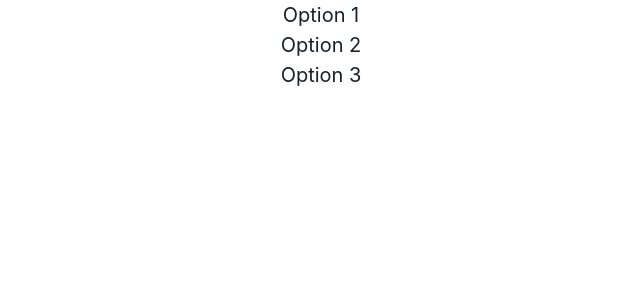
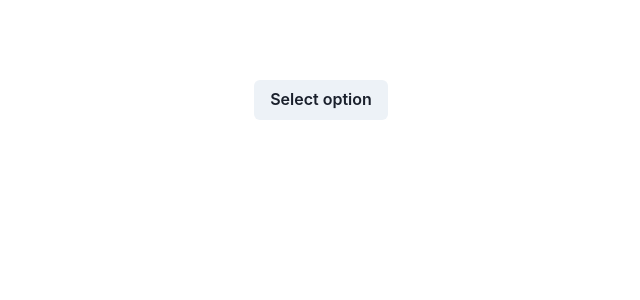
Before and after one commit to dexkode4/Team-Sasuke-X, a React (Create React App) app: page / in a window 1280 px wide. Shown: the top 300 px of the page, without its empty margins (319-959 px from the left). Built offline with nearby package versions, Linux system fonts and the light colour scheme.

Commit message:
implement skeleton structure

```diff
--- a/src/App.tsx
+++ b/src/App.tsx
@@ -1,15 +1,17 @@
 import * as React from 'react';
 import { ChakraProvider, Box, theme } from '@chakra-ui/react';
 import { Select, SelectOption, SelectList } from './Select';
+import { SelectButton } from './Select/components/SelectButton';
 
 export const App = () => (
 	<ChakraProvider theme={theme}>
-		<Box textAlign='center' fontSize='xl'>
+		<Box textAlign='center' fontSize='xl' p={20}>
 			<Select>
+        <SelectButton placeholder='Select option' />
 				<SelectList>
-					<SelectOption>Option 1</SelectOption>
-					<SelectOption>Option 2</SelectOption>
-					<SelectOption>Option 3</SelectOption>
+					<SelectOption value={1}>Option 1</SelectOption>
+					<SelectOption value={2}>Option 2</SelectOption>
+					<SelectOption value={3}>Option 3</SelectOption>
 				</SelectList>
 			</Select>
 		</Box>
--- a/src/Select/Select.tsx
+++ b/src/Select/Select.tsx
@@ -6,13 +6,14 @@ export type variant = 'native' | 'outline' | 'filled' | 'flushed' | 'unstyled';
 export interface SelectProps {
 	children: React.ReactNode;
 	variant?: variant;
+	icon?:  React.ReactElement<any>;
+	isLoading?:boolean;
 }
 
 export const Select = ({ children }: SelectProps) => {
 	return (
 		<SelectProvider>
 			<chakra.div>
-
 				{children}
 			</chakra.div>
 		</SelectProvider>
--- /dev/null
+++ b/src/Select/components/SelectButton.tsx
@@ -0,0 +1,12 @@
+import { Button } from '@chakra-ui/react';
+import React, { useContext } from 'react';
+import { SelectContext } from '../context';
+
+interface SelectButtonProps {
+	placeholder: string;
+}
+
+export const SelectButton = ({placeholder}:SelectButtonProps) => {
+	const { toggleDropdown, displayValue } = useContext(SelectContext);
+	return <Button onClick={toggleDropdown}>{displayValue ?? placeholder}</Button>;
+};
--- a/src/Select/components/SelectList.tsx
+++ b/src/Select/components/SelectList.tsx
@@ -1,13 +1,12 @@
-import React from 'react';
+import { Box } from '@chakra-ui/react';
+import React, { useContext } from 'react';
+import { SelectContext } from '../context';
 
 interface SelectListProps {
-    children: React.ReactNode;
+	children: React.ReactNode;
 }
 
-export const SelectList = ({ children }:SelectListProps) => {
-  return (
-    <div>
-        {children}
-    </div>
-  )
-}
+export const SelectList = ({ children }: SelectListProps) => {
+	const { isOpenDropdown } = useContext(SelectContext);
+	return isOpenDropdown ? <Box>{children}</Box> : null;
+};
--- a/src/Select/components/SelectOption.tsx
+++ b/src/Select/components/SelectOption.tsx
@@ -1,9 +1,19 @@
-import React from 'react';
+import { Box } from '@chakra-ui/react';
+import React, { useContext } from 'react';
+import { SelectContext, Value } from '../context';
 
 interface SelectOptionProps {
 	children: React.ReactNode;
+	value: Value
 }
 
-export const SelectOption = ({ children }: SelectOptionProps) => {
-	return <div>{children}</div>;
+export const SelectOption = ({ children, value }: SelectOptionProps) => {
+	const { handleDisplayValue, toggleDropdown, handleValue  } = useContext(SelectContext);
+
+	const handleSelect = () => {
+		handleDisplayValue(children);
+		toggleDropdown();
+		handleValue(value)
+	}
+	return <Box onClick={handleSelect}>{children}</Box>;
 };
--- a/src/Select/context.tsx
+++ b/src/Select/context.tsx
@@ -1,13 +1,23 @@
 import { createContext, FC, useCallback, useMemo, useState } from 'react';
+
+export type Value = string | number;
 
 type SelectContextState = {
 	isOpenDropdown: boolean;
-    toggleDropdown: () => void;
+	toggleDropdown: () => void;
+	displayValue: React.ReactNode | null;
+	handleDisplayValue: (value: React.ReactNode) => void;
+	handleValue: (value: Value) => void;
+	value: Value;
 };
 
 const contextDefaultValues: SelectContextState = {
 	isOpenDropdown: false,
-    toggleDropdown: () => {}
+	toggleDropdown: () => {},
+	handleDisplayValue: () => {},
+	handleValue: () => {},
+	displayValue: null,
+	value: '',
 };
 
 export const SelectContext =
@@ -22,17 +32,40 @@ export const SelectProvider = ({ children }: SelectProviderProps) => {
 	const [isOpenDropdown, setIsOpenDropdown] = useState<boolean>(
 		contextDefaultValues.isOpenDropdown,
 	);
+	const [displayValue, setDisplayValue] = useState<React.ReactNode>(
+		contextDefaultValues.displayValue,
+	);
+	const [value, setValue] = useState<Value>(contextDefaultValues.value);
 
-    const toggleDropdown = useCallback(() => {
-        setIsOpenDropdown(!isOpenDropdown)
-    },[isOpenDropdown])
+	const toggleDropdown = useCallback(() => {
+		setIsOpenDropdown(!isOpenDropdown);
+	}, [isOpenDropdown]);
+
+	const handleDisplayValue = useCallback((value: React.ReactNode) => {
+		setDisplayValue(value);
+	}, []);
+
+	const handleValue = useCallback((value: Value) => {
+		setValue(value);
+	}, []);
 
 	const contextValues = useMemo(
 		() => ({
 			isOpenDropdown,
-            toggleDropdown
+			toggleDropdown,
+			handleDisplayValue,
+			displayValue,
+			value,
+			handleValue,
 		}),
-		[isOpenDropdown, toggleDropdown],
+		[
+			displayValue,
+			handleDisplayValue,
+			handleValue,
+			isOpenDropdown,
+			toggleDropdown,
+			value,
+		],
 	);
 
 	return <Provider value={contextValues}>{children}</Provider>;
```
